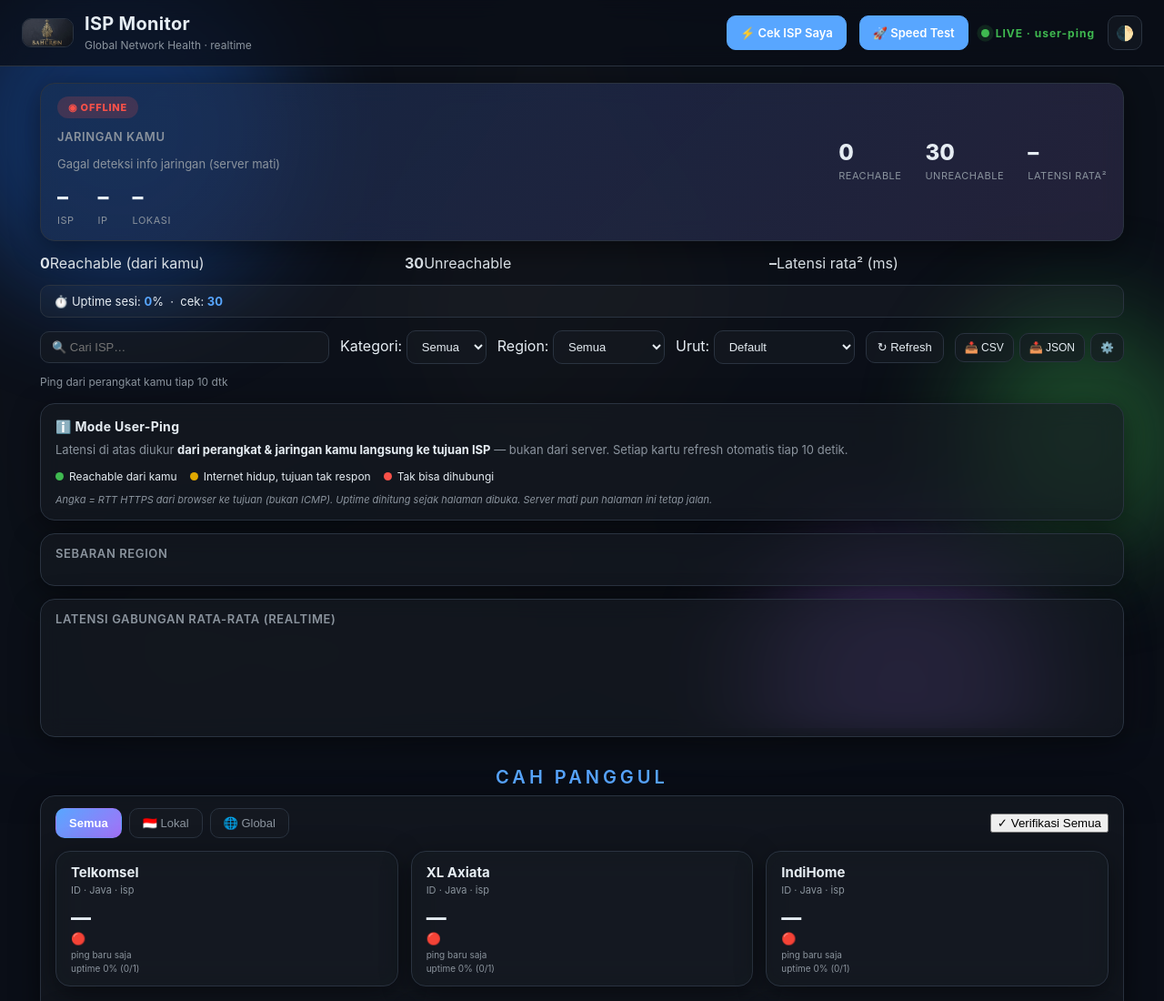
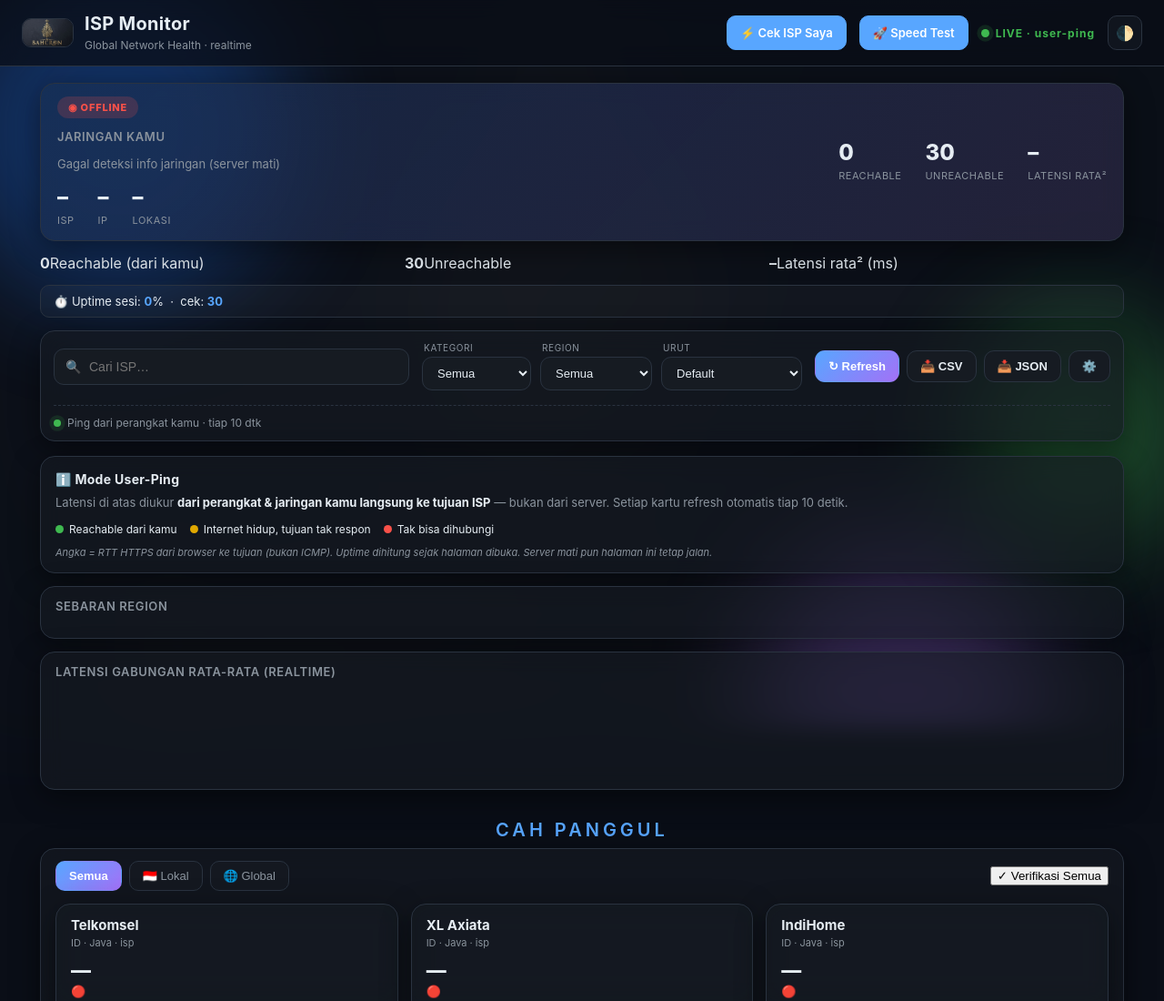
Before and after one commit to puki-sehjahtera-bit/isp-monitor, a website: page public/index.html in a window 1280 px wide. Shown: the top 1100 px of the page at 91% size. Drawn offline with nearby package versions, Linux system fonts and the light colour scheme; no server answers.

Commit message:
ui: redesign toolbar filter + live indicator

```diff
--- a/public/index.html
+++ b/public/index.html
@@ -76,18 +76,24 @@
   </div>
 
   <!-- Kontrol -->
-  <div class="controls">
-    <div class="search-wrapper">
-      <input id="search-input" type="search" placeholder="🔍 Cari ISP…" class="search-input" aria-label="Cari ISP" autocomplete="off" />
-      <button id="search-clear" class="search-clear" aria-label="Bersihkan pencarian" hidden>✕</button>
+  <div class="toolbar">
+    <div class="tb-search">
+      <span class="tb-ic">🔍</span>
+      <input id="search-input" type="search" placeholder="Cari ISP…" aria-label="Cari ISP" autocomplete="off" />
+      <button id="search-clear" class="tb-x" aria-label="Bersihkan pencarian" hidden>✕</button>
     </div>
-    <label>Kategori:
+
+    <div class="tb-filters">
+      <label class="tb-field">
+        <span class="tb-label">Kategori</span>
         <select id="cat-filter"><option value="">Semua</option></select>
       </label>
-    <label>Region:
+      <label class="tb-field">
+        <span class="tb-label">Region</span>
         <select id="region-filter"><option value="">Semua</option></select>
       </label>
-    <label>Urut:
+      <label class="tb-field">
+        <span class="tb-label">Urut</span>
         <select id="sort-filter">
           <option value="id">Default</option>
           <option value="name">Nama A–Z</option>
@@ -96,13 +102,16 @@
           <option value="status">Status (down dulu)</option>
         </select>
       </label>
-    <button id="btn-refresh" class="btn" aria-label="Refresh data">↻ Refresh</button>
-    <div class="ctrl-group">
-      <button id="btn-export-csv" class="btn sm" title="Export CSV">📥 CSV</button>
-      <button id="btn-export-json" class="btn sm" title="Export JSON">📥 JSON</button>
-      <a href="https://api.isp-monitor.my.id/admin" class="btn sm" title="Admin Panel">⚙️</a>
     </div>
-    <span class="hint" id="interval-hint">Ping dari perangkat kamu tiap 10 dtk</span>
+
+    <div class="tb-actions">
+      <button id="btn-refresh" class="tb-btn primary" title="Refresh data">↻ Refresh</button>
+      <button id="btn-export-csv" class="tb-btn" title="Export CSV">📥 CSV</button>
+      <button id="btn-export-json" class="tb-btn" title="Export JSON">📥 JSON</button>
+      <a href="https://api.isp-monitor.my.id/admin" class="tb-btn" title="Admin Panel">⚙️</a>
+    </div>
+
+    <div class="tb-live"><span class="dot pulse"></span><span id="interval-hint">Ping dari perangkat kamu · tiap 10 dtk</span></div>
   </div>
 
   <!-- Info: mode user-ping -->
--- a/public/style.css
+++ b/public/style.css
@@ -117,22 +117,50 @@
 .summary .scard:nth-child(6){animation-delay:.25s} .summary .scard:nth-child(7){animation-delay:.3s}
 .card:hover { border-color:var(--acc); transform:translateY(-2px); transition:.2s; }
 
-.controls { display:flex; align-items:center; gap:12px; margin-bottom:16px; flex-wrap:wrap; }
-.controls .search-wrapper { position:relative; flex:1; min-width:180px; }
-.controls .search-input { width:100%; padding-right:36px; }
-.controls .search-clear { position:absolute; right:8px; top:50%; transform:translateY(-50%); background:none; border:none; color:var(--mut); cursor:pointer; padding:4px; font-size:14px; line-height:1; transition:color .15s; }
-.controls .search-clear:hover { color:var(--acc); }
-.controls .search-clear:focus-visible { outline:2px solid var(--acc); outline-offset:2px; border-radius:4px; }
-.controls select, .controls .btn, .controls .search-input {
-  background:var(--card); color:var(--txt); border:1px solid var(--line);
-  border-radius:10px; padding:9px 12px; font-size:13px; cursor:pointer;
+/* ── Toolbar (filter + actions) ── */
+.toolbar {
+  display:flex; align-items:center; gap:14px; flex-wrap:wrap;
+  padding:12px 14px; margin-bottom:16px;
+  background:var(--card); border:1px solid var(--line); border-radius:16px;
+  backdrop-filter:blur(12px); box-shadow:var(--shadow);
 }
-.controls .search-input { min-width:140px; cursor:text; }
-.controls .search-input:focus { outline:none; border-color:var(--acc); }
-.controls .btn:hover { border-color:var(--acc); }
-.controls .btn.sm { padding:9px 10px; font-size:12px; }
-.ctrl-group { display:flex; gap:6px; align-items:center; }
-.ctrl-group .btn, .ctrl-group a.btn { text-decoration:none; display:inline-block; line-height:1; }
+.tb-search { position:relative; flex:1 1 240px; min-width:180px; display:flex; align-items:center; }
+.tb-search .tb-ic { position:absolute; left:13px; font-size:14px; opacity:.7; pointer-events:none; }
+.tb-search input {
+  width:100%; padding:11px 38px 11px 38px;
+  background:var(--card-solid); color:var(--txt); border:1px solid var(--line);
+  border-radius:11px; font-size:14px; transition:.15s;
+}
+.tb-search input:focus { outline:none; border-color:var(--acc); box-shadow:0 0 0 3px rgba(88,166,255,.15); }
+.tb-search .tb-x {
+  position:absolute; right:10px; background:none; border:none; color:var(--mut);
+  cursor:pointer; font-size:14px; padding:4px; line-height:1; transition:color .15s;
+}
+.tb-search .tb-x:hover { color:var(--acc); }
+
+.tb-filters { display:flex; gap:10px; flex-wrap:wrap; }
+.tb-field { display:flex; flex-direction:column; gap:4px; }
+.tb-label { font-size:10px; text-transform:uppercase; letter-spacing:.6px; color:var(--mut); padding-left:2px; }
+.tb-field select {
+  background:var(--card-solid); color:var(--txt); border:1px solid var(--line);
+  border-radius:11px; padding:9px 12px; font-size:13px; cursor:pointer; transition:.15s; min-width:120px;
+}
+.tb-field select:hover { border-color:var(--acc); }
+.tb-field select:focus { outline:none; border-color:var(--acc); }
+
+.tb-actions { display:flex; gap:8px; align-items:center; margin-left:auto; }
+.tb-btn {
+  display:inline-flex; align-items:center; gap:6px;
+  background:var(--card-solid); color:var(--txt); border:1px solid var(--line);
+  border-radius:11px; padding:10px 14px; font-size:13px; font-weight:600;
+  cursor:pointer; text-decoration:none; line-height:1; transition:.15s; white-space:nowrap;
+}
+.tb-btn:hover { border-color:var(--acc); background:rgba(88,166,255,.08); transform:translateY(-1px); }
+.tb-btn.primary { background:linear-gradient(135deg,var(--acc),var(--acc2)); color:#fff; border-color:transparent; }
+.tb-btn.primary:hover { filter:brightness(1.1); }
+
+.tb-live { display:flex; align-items:center; gap:7px; width:100%; margin-top:2px; padding-top:11px; border-top:1px dashed var(--line); color:var(--mut); font-size:12px; }
+.tb-live .dot { flex:none; }
 .hint { color:var(--mut); font-size:12px; }
 
 .regions { display:grid; grid-template-columns:repeat(auto-fill,minmax(150px,1fr)); gap:12px; }
@@ -342,12 +370,13 @@
   .scard .l { font-size: 9px; }
   .scard::after { display: none; }
 
-  .controls { gap: 8px; }
-  .controls select { font-size: 12px; padding: 7px 8px; flex: 1; min-width: 0; }
-  .controls .search-input { min-width: 100px; font-size: 12px; padding: 7px 8px; width: 100%; }
-  .controls .btn { padding: 7px 10px; font-size: 12px; }
-  .ctrl-group { width: 100%; justify-content: center; }
-  #interval-hint { width: 100%; text-align: center; }
+  .toolbar { gap:10px; padding:10px 12px; }
+  .tb-search { flex:1 1 100%; }
+  .tb-filters { flex:1 1 100%; }
+  .tb-field { flex:1; }
+  .tb-field select { min-width:0; width:100%; }
+  .tb-actions { width:100%; margin-left:0; justify-content:space-between; }
+  .tb-btn { flex:1; justify-content:center; }
 
   .regions { grid-template-columns: repeat(2, 1fr); gap: 8px; }
   .rcard { padding: 10px; }
```
Lines whose indentation alone changed are shown as unchanged.
